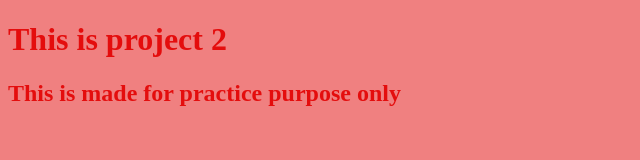
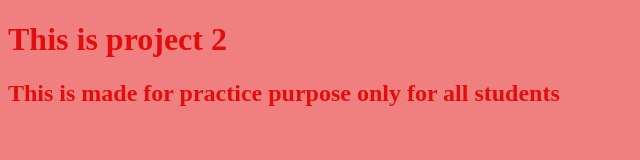
Before and after one commit to techranjitabehera/Project2, a plain HTML site: page index.html in a window 1280 px wide. Shown: the whole page, without its empty margins (0-640 px from the left). Drawn offline with Linux system fonts and the light colour scheme.

Commit message:
new change

```diff
--- a/index.html
+++ b/index.html
@@ -8,7 +8,7 @@
 </head>
 <body>
     <h1>This is project 2</h1>
-    <h2>This is made for practice purpose only</h2>
+    <h2>This is made for practice purpose only for all students</h2>
 
 </body>
 </html>
```
